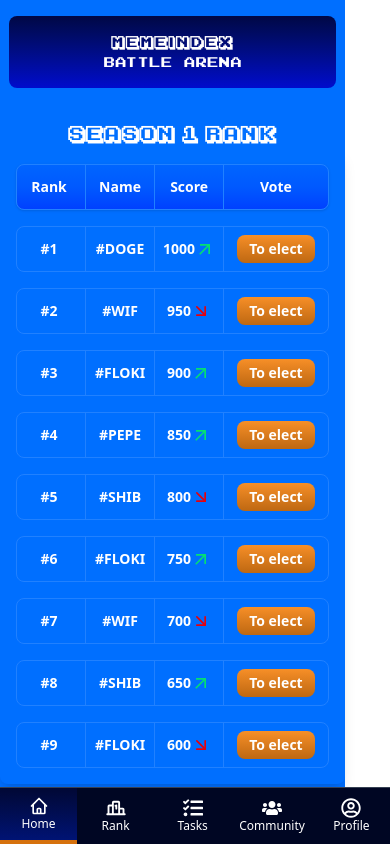
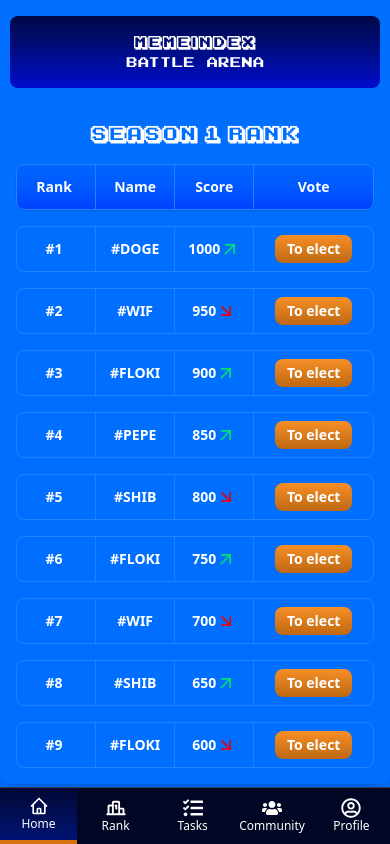
Before and after one commit to aniruddhsingh7901/MemeIndex-TMA, a React (Vite) app: page / in a window 390 px wide. Shown: the top 844 px of the page. Built offline with nearby package versions, Linux system fonts and the light colour scheme.

Commit message:
fix: First try to fix rank page responsiveness

```diff
--- a/src/App.tsx
+++ b/src/App.tsx
@@ -11,7 +11,7 @@
   const [activeTab, setActiveTab] = useState<string>("Home");
   return (
     <>
-    <div className="bg-blue-500 w-full">
+    <div className="bg-blue-500 w-[100vw]">
       {/* <Community/> */}
       <Header/>
       {activeTab === "Home" && <Home />}
--- a/src/Components/Home.tsx
+++ b/src/Components/Home.tsx
@@ -1,7 +1,7 @@
 import Rank from "./Rank"
 const Home=()=>{
     return(
-        <div className="blue-bg pt-4 min-h-screen flex flex-col items-center text-white pb-14">
+        <div className="blue-bg pt-4 min-h-screen flex flex-col items-center text-white pb-14 min-w-full">
             <Rank/>
         </div>
     )
--- a/src/Components/Rank.tsx
+++ b/src/Components/Rank.tsx
@@ -15,7 +15,7 @@
 
 const MemeIndexRanking = () => {
   return (
-    <div className="blue-bg pt-4 min-h-screen w-full flex flex-col items-center text-white pb-14">
+    <div className="blue-bg pt-4 min-h-screen min-w-full flex flex-col items-center text-white pb-14">
       <h2 className=" karmatic-text text-lg">
         SEASON 1 RANK
       </h2>
```
